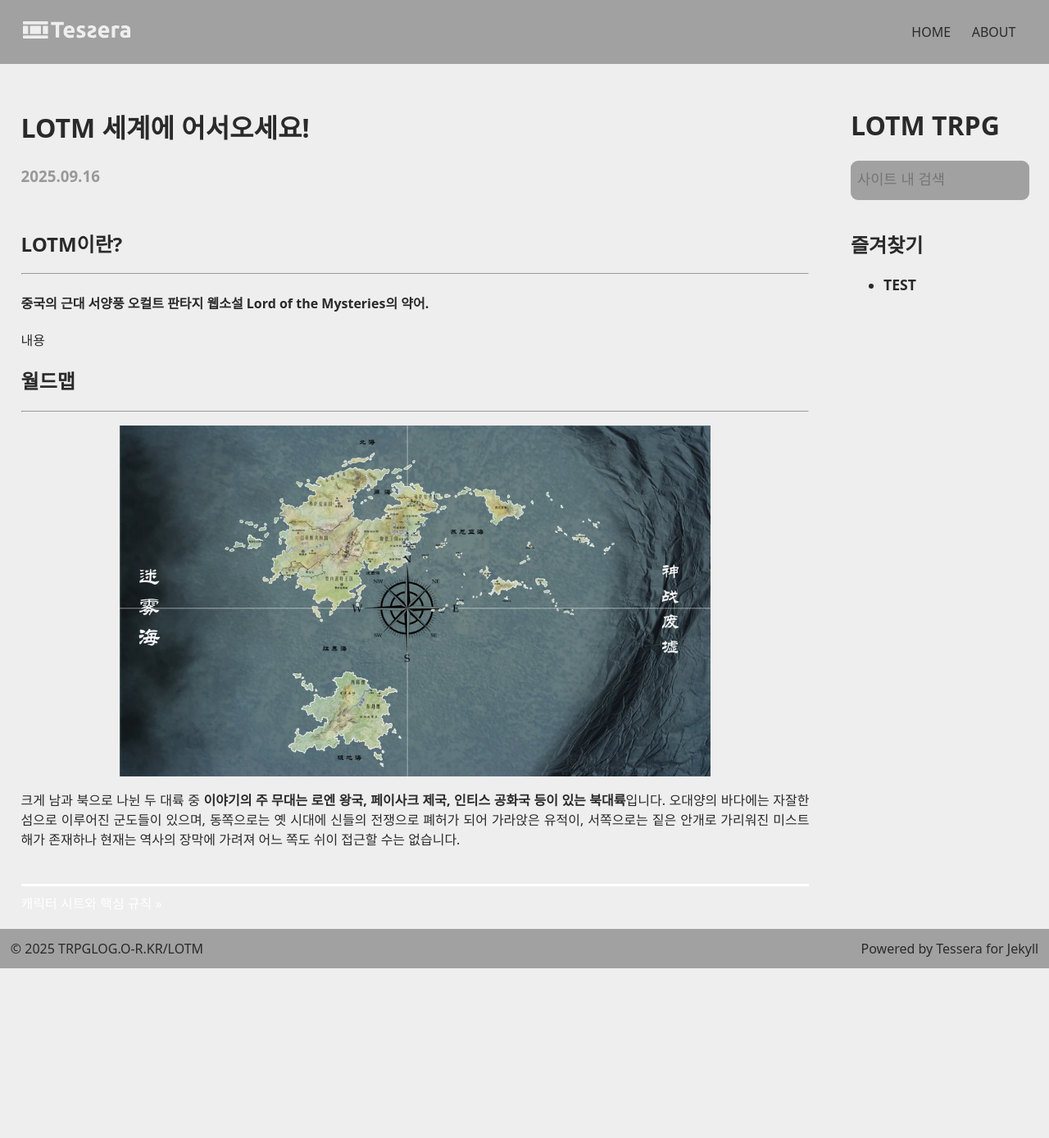
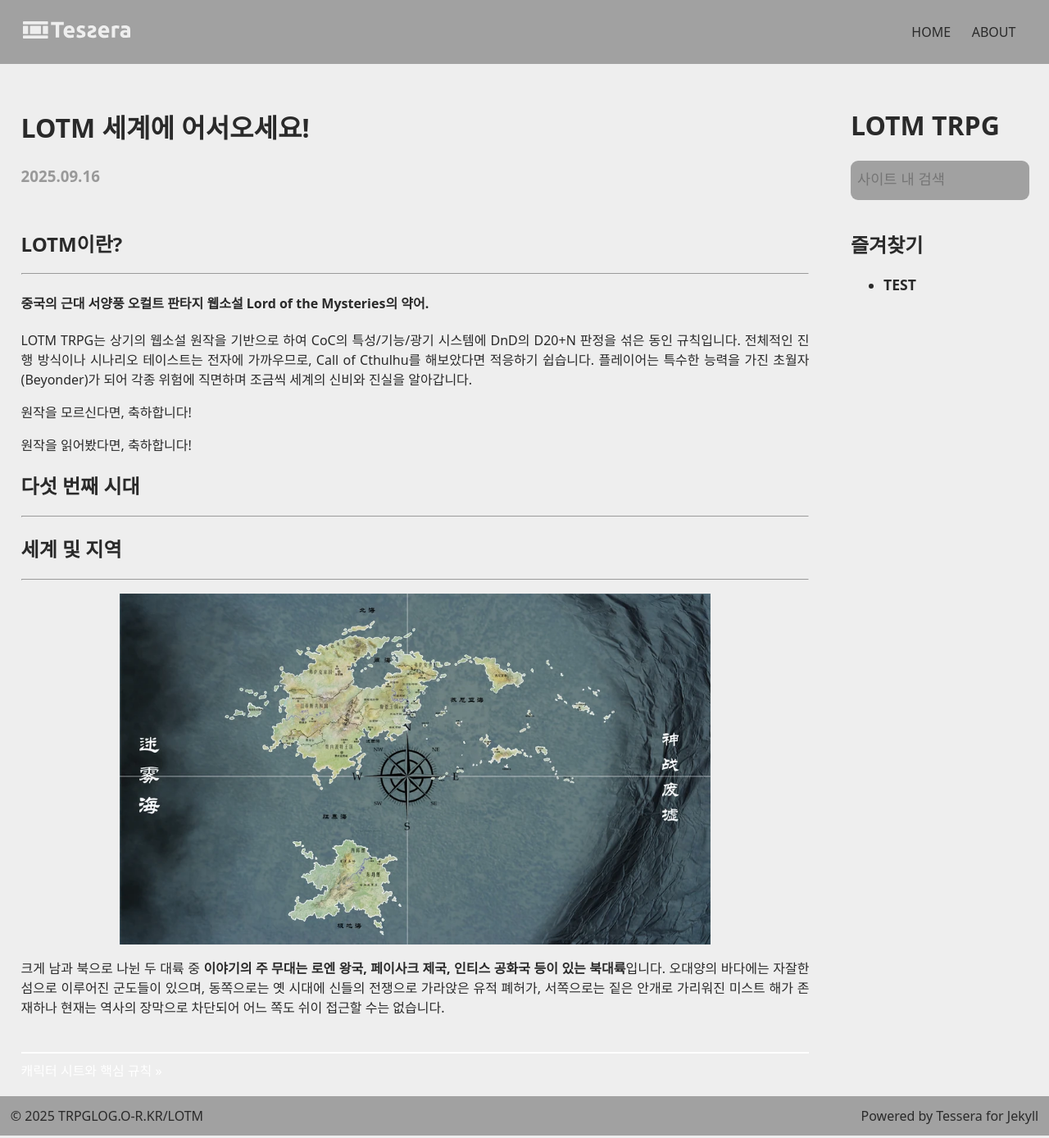
Before and after one commit to izpew/lotm, a Jekyll site: the page built from _chapters/001.md, in a window 1280 px wide. Shown: the whole page at 82% size. Built offline with Jekyll 4.4.1, drawn with Linux system fonts in a browser that asks for light colours; before the commit the page ends 1184 px from its top, so only the background shows below that.

Commit message:
Update 001.md

```diff
--- a/_chapters/001.md
+++ b/_chapters/001.md
@@ -7,8 +7,12 @@ order: 1
 <h2>LOTM이란?</h2>
 <hr>
 <h4>중국의 근대 서양풍 오컬트 판타지 웹소설 Lord of the Mysteries의 약어.</h4>
-<p>내용</p>
-<h2>월드맵</h2>
+<p>LOTM TRPG는 상기의 웹소설 원작을 기반으로 하여 CoC의 특성/기능/광기 시스템에 DnD의 D20+N 판정을 섞은 동인 규칙입니다. 전체적인 진행 방식이나 시나리오 테이스트는 전자에 가까우므로, Call of Cthulhu를 해보았다면 적응하기 쉽습니다. 플레이어는 특수한 능력을 가진 초월자(Beyonder)가 되어 각종 위험에 직면하며 조금씩 세계의 신비와 진실을 알아갑니다.</p>
+<p>원작을 모르신다면, 축하합니다! </p>
+<p>원작을 읽어봤다면, 축하합니다! </p>
+<h2>다섯 번째 시대</h2>
+<hr>
+<h2>세계 및 지역</h2>
 <hr>
 <img src="https://raw.githubusercontent.com/izpew/lotm/main/assets/img/world/worldmap.webp">
-<p>크게 남과 북으로 나뉜 두 대륙 중 <b>이야기의 주 무대는 로엔 왕국, 페이사크 제국, 인티스 공화국 등이 있는 북대륙</b>입니다. 오대양의 바다에는 자잘한 섬으로 이루어진 군도들이 있으며, 동쪽으로는 옛 시대에 신들의 전쟁으로 폐허가 되어 가라앉은 유적이, 서쪽으로는 짙은 안개로 가리워진 미스트 해가 존재하나 현재는 역사의 장막에 가려져 어느 쪽도 쉬이 접근할 수는 없습니다.</p>
+<p>크게 남과 북으로 나뉜 두 대륙 중 <b>이야기의 주 무대는 로엔 왕국, 페이사크 제국, 인티스 공화국 등이 있는 북대륙</b>입니다. 오대양의 바다에는 자잘한 섬으로 이루어진 군도들이 있으며, 동쪽으로는 옛 시대에 신들의 전쟁으로 가라앉은 유적 폐허가, 서쪽으로는 짙은 안개로 가리워진 미스트 해가 존재하나 현재는 역사의 장막으로 차단되어 어느 쪽도 쉬이 접근할 수는 없습니다.</p>
```
